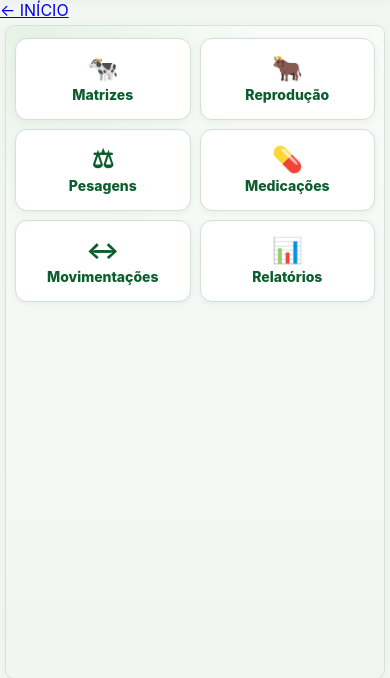
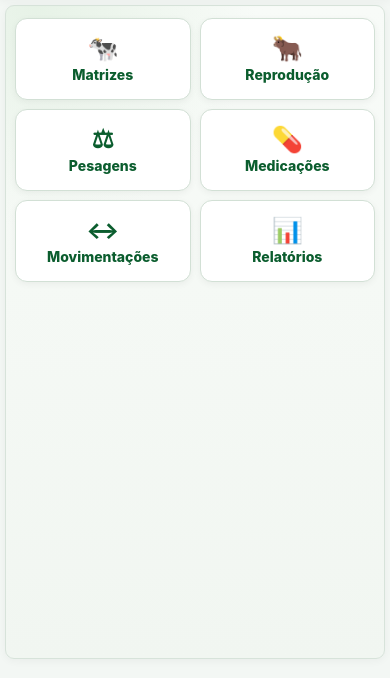
Before and after one commit to marcioespindolamge-star/sigap-agropecuaria-paineira, a Python web app: template templates/dashboard.html in a window 390 px wide. Shown: the part 63-741 px from the top of the page. Run offline with Jinja, Linux system fonts and the light colour scheme; the template is opened without the code that fills it, so the values that code supplies are empty.

Commit message:
Usar apenas Inicio nas telas internas do celular

```diff
--- a/static/style.css
+++ b/static/style.css
@@ -2196,3 +2196,27 @@ a.tab[href*="iatf"]:hover{background:#f7faf8!important;}
     min-height:38px!important;
   }
 }
+
+
+/* V6.1.84 — navegação mobile final: sem menu duplicado */
+.mobile-home-back{display:none}
+@media(max-width:700px){
+  .mobile-menu-toggle{display:none!important}
+  .main-nav,nav.main-nav,.main-nav.mobile-open,nav.main-nav.mobile-open{display:none!important}
+  .mobile-home-back{
+    display:flex!important;
+    width:calc(100% - 10px);
+    margin:4px 5px;
+    min-height:34px;
+    align-items:center;
+    justify-content:center;
+    background:#fff;
+    color:#075c2b;
+    border:1px solid #8cae98;
+    border-radius:7px;
+    text-decoration:none;
+    font-size:12px;
+    font-weight:900;
+  }
+  body:has(.dashboard-modern) .mobile-home-back{display:none!important}
+}
```
